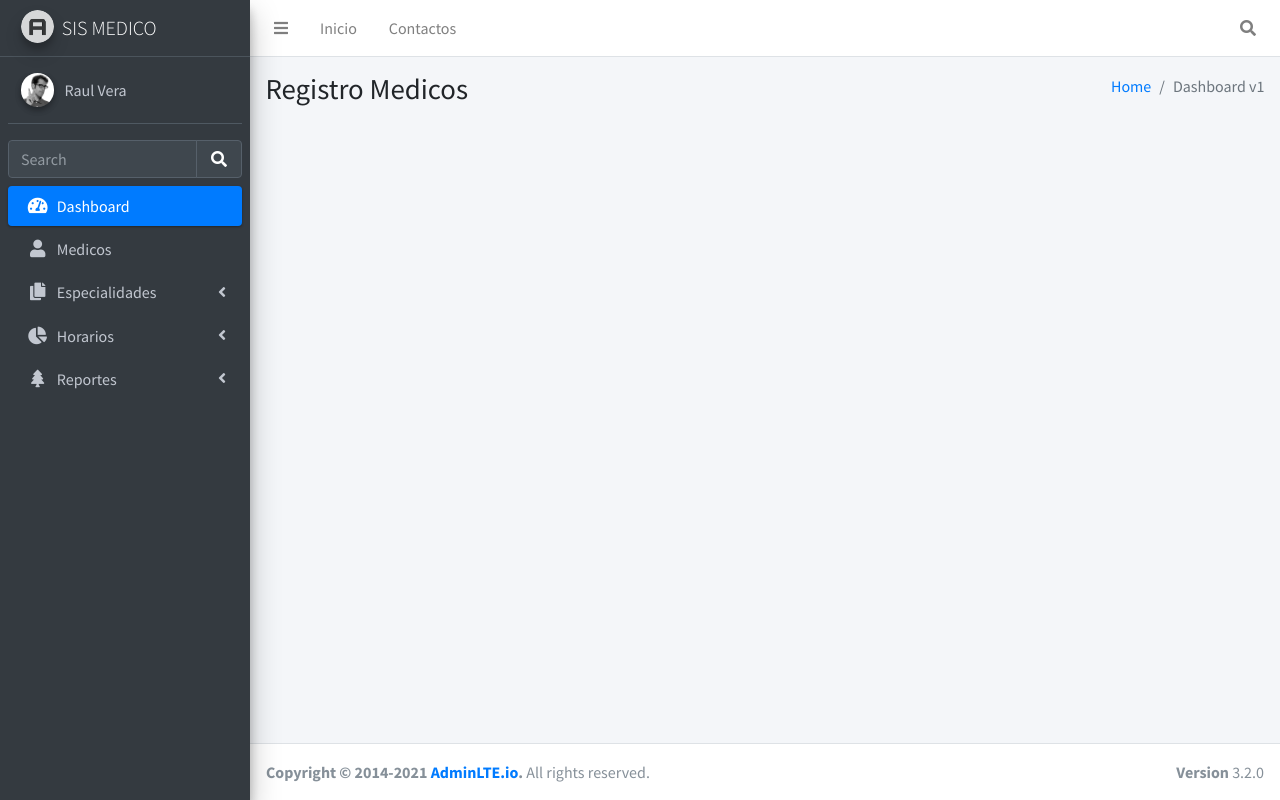
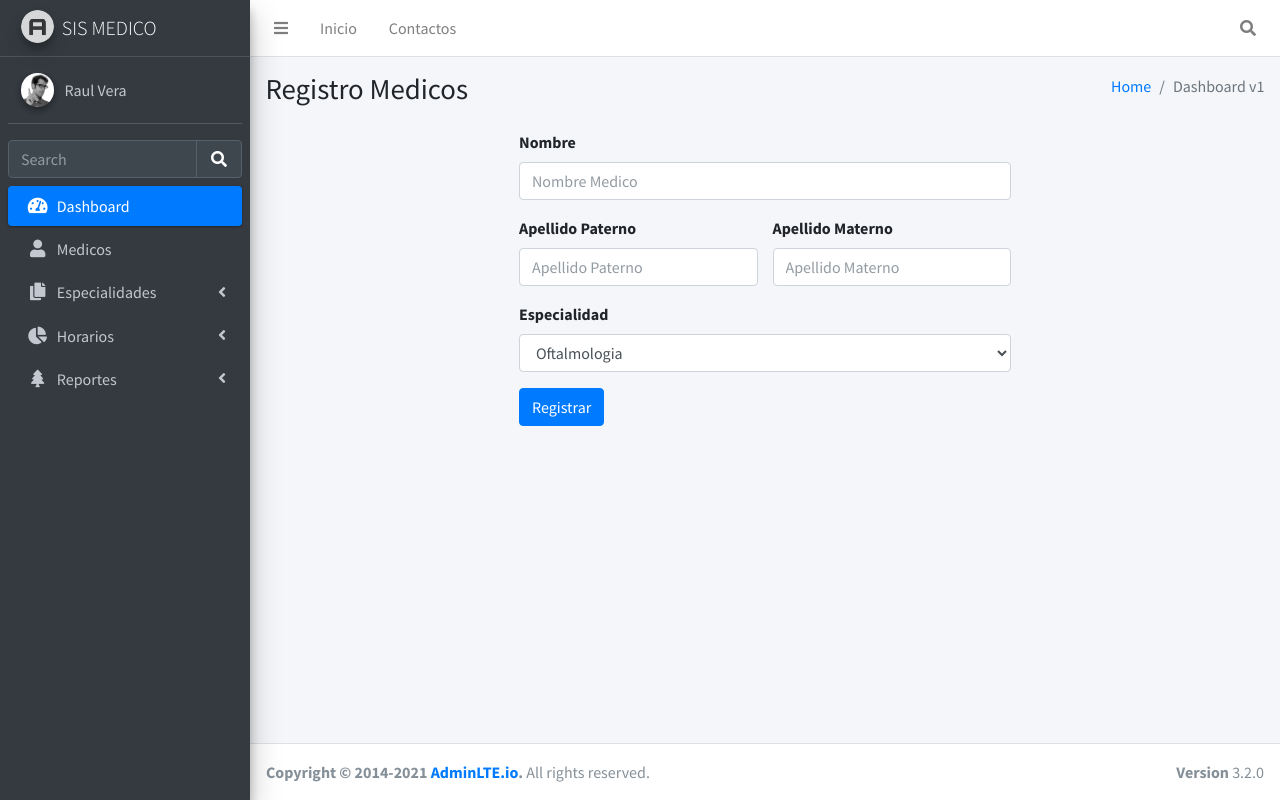
Before and after one commit to raulmatrix/proyectosistemamedico, a PHP site: page /medicos.php in a window 1280 px wide. Run offline with PHP 8.4, Linux system fonts and the light colour scheme; some libraries are stand-ins or nearby versions.

Commit message:
creacion de formulario medico

```diff
--- a/login.php
+++ b/login.php
@@ -16,7 +16,7 @@ if ($_SERVER["REQUEST_METHOD"] == "POST") {
  if($resultado->num_rows>0){
 
   /*datos de socio*/
-  $fila = mysqli_fetch_assoc($resultado);
+  $fila = mysqli_fetch_assoc($resultado); //array asociativo
   $idUsuario = $fila['idUsuario'];
   $nombre = $fila['nombre'];
   $apellidoPat = $fila['apellidoPat'];
--- a/medicos.php
+++ b/medicos.php
@@ -31,27 +31,57 @@
         <!-- /.row -->
         <!-- Main row -->
         <div class="row">
-          <!-- Left col -->
-          <section class="col-lg-7 connectedSortable">
-            <!-- Custom tabs (Charts with tabs)-->
+          <div class="col-md-3">
 
-            <!--/.direct-chat -->
+          </div>
+          <div class="col-md-6">
+            <!-- <h1>Registro Medicos</h1> -->
+            <form action="" method="post">
+              <div class="form-group">
+                <label for="">Nombre</label>
+                <input type="text"
+                  class="form-control" name="nombre" id="nombre" aria-describedby="helpId" placeholder="Nombre Medico">
+
+              </div>
+              <div class="row">
+                <div class="col-md-6">
+                  <div class="form-group">
+                  <label for="">Apellido Paterno</label>
+                  <input type="text"
+                    class="form-control" name="apePat" id="apePat" aria-describedby="helpId" placeholder="Apellido Paterno">
+
+                  </div>
+                </div>
+                <div class="col-md-6">
+                  <div class="form-group">
+                  <label for="">Apellido Materno</label>
+                  <input type="text"
+                    class="form-control" name="apeMat" id="apeMat" aria-describedby="helpId" placeholder="Apellido Materno">
+
+                  </div>
+                </div>
 
 
-            <!-- /.card -->
-          </section>
-          <!-- /.Left col -->
-          <!-- right col (We are only adding the ID to make the widgets sortable)-->
-          <section class="col-lg-5 connectedSortable">
+              </div>
+
+              <div class="form-group">
+                <label for="">Especialidad</label>
+                <select class="form-control" name="" id="">
+                  <option>Oftalmologia</option>
+                  <option>Pediatria</option>
+                  <option>Traumatologia</option>
+                </select>
+              </div>
 
 
+              <button type="submit" class="btn btn-primary">Registrar</button>
 
+            </form>
 
-            <!-- /.card -->
+          </div>
+          <div class="col-md-3">
 
-            <!-- /.card -->
-          </section>
-          <!-- right col -->
+          </div>
         </div>
         <!-- /.row (main row) -->
       </div><!-- /.container-fluid -->
```
